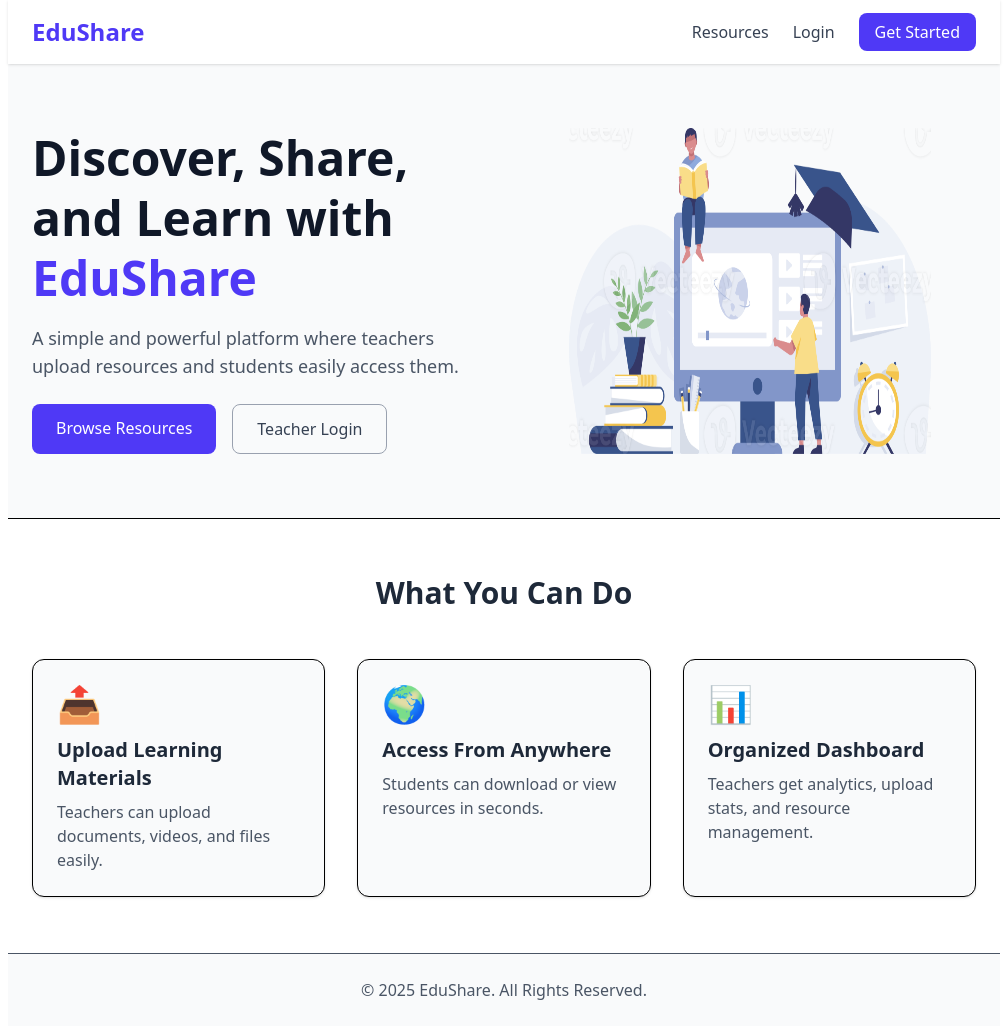
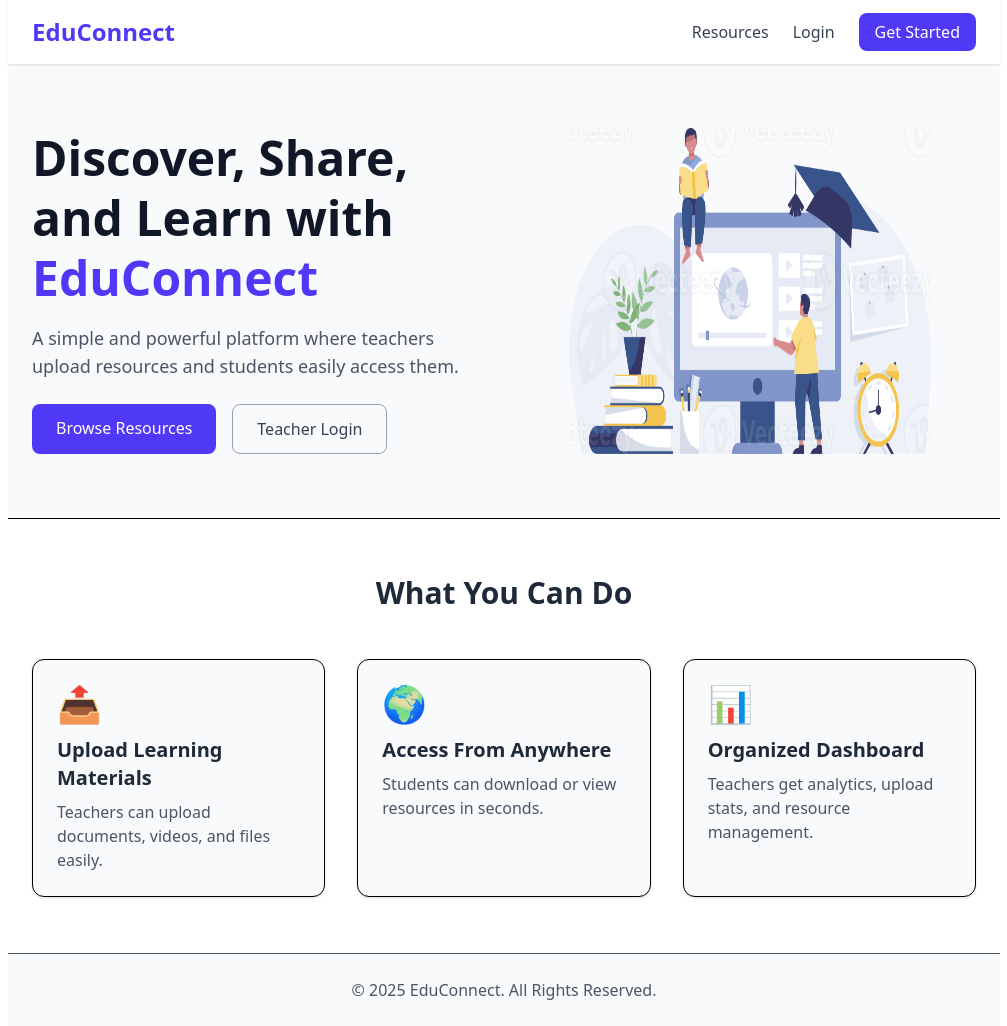
Before and after one commit to Upendo1/EduConnect_MERN_Stack_Final_Project, a React (Vite) app in the folder frontend/: page / in a window 1280 px wide. Shown: the whole page, without its empty margins (136-1143 px from the left). Built offline with nearby package versions, Linux system fonts and the light colour scheme.

Commit message:
EduConnect_Final_Project

```diff
--- a/frontend/src/pages/ResourceListPage.jsx
+++ b/frontend/src/pages/ResourceListPage.jsx
@@ -10,7 +10,7 @@ export default function LandingPage() {
       {/* NAVBAR */}
       <nav className="w-full py-4 bg-white shadow-sm">
         <div className="max-w-7xl mx-auto px-6 flex justify-between items-center">
-          <h1 className="text-2xl font-bold text-indigo-600">EduShare</h1>
+          <h1 className="text-2xl font-bold text-indigo-600">EduConnect</h1>
 
           <div className="space-x-6 hidden sm:block">
             <Link to="/resources" className="text-gray-700 hover:text-indigo-600 font-medium">Resources</Link>
@@ -30,7 +30,7 @@ export default function LandingPage() {
           <div className="flex flex-col justify-center">
             <h2 className="text-4xl md:text-5xl font-bold text-gray-900 leading-tight">
               Discover, Share, and Learn with
-              <span className="text-indigo-600"> EduShare</span>
+              <span className="text-indigo-600"> EduConnect</span>
             </h2>
 
             <p className="mt-4 text-lg text-gray-600">
@@ -95,7 +95,7 @@ export default function LandingPage() {
 
       {/* FOOTER */}
       <footer className="py-6 text-center text-gray-600 border-t bg-gray-50">
-        © {new Date().getFullYear()} EduShare. All Rights Reserved.
+        © {new Date().getFullYear()} EduConnect. All Rights Reserved.
       </footer>
     </div>
   );
```
